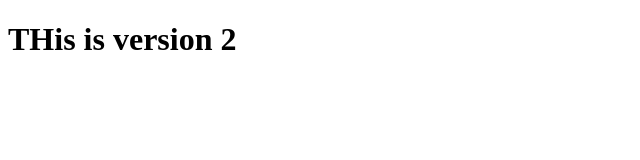
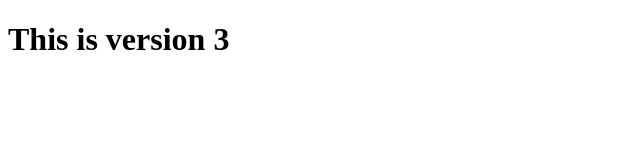
Before and after one commit to Ripudaman590/myGitRepo, a plain HTML site: page index.html in a window 1280 px wide. Shown: the whole page, without its empty margins (0-640 px from the left). Drawn offline with Linux system fonts and the light colour scheme.

Commit message:
this is version 3

```diff
--- a/index.html
+++ b/index.html
@@ -6,6 +6,6 @@
     <title>Document</title>
 </head>
 <body>
-    <h1>THis is version 2</h1>
+    <h1>This is version 3</h1>
 </body>
 </html>
```
